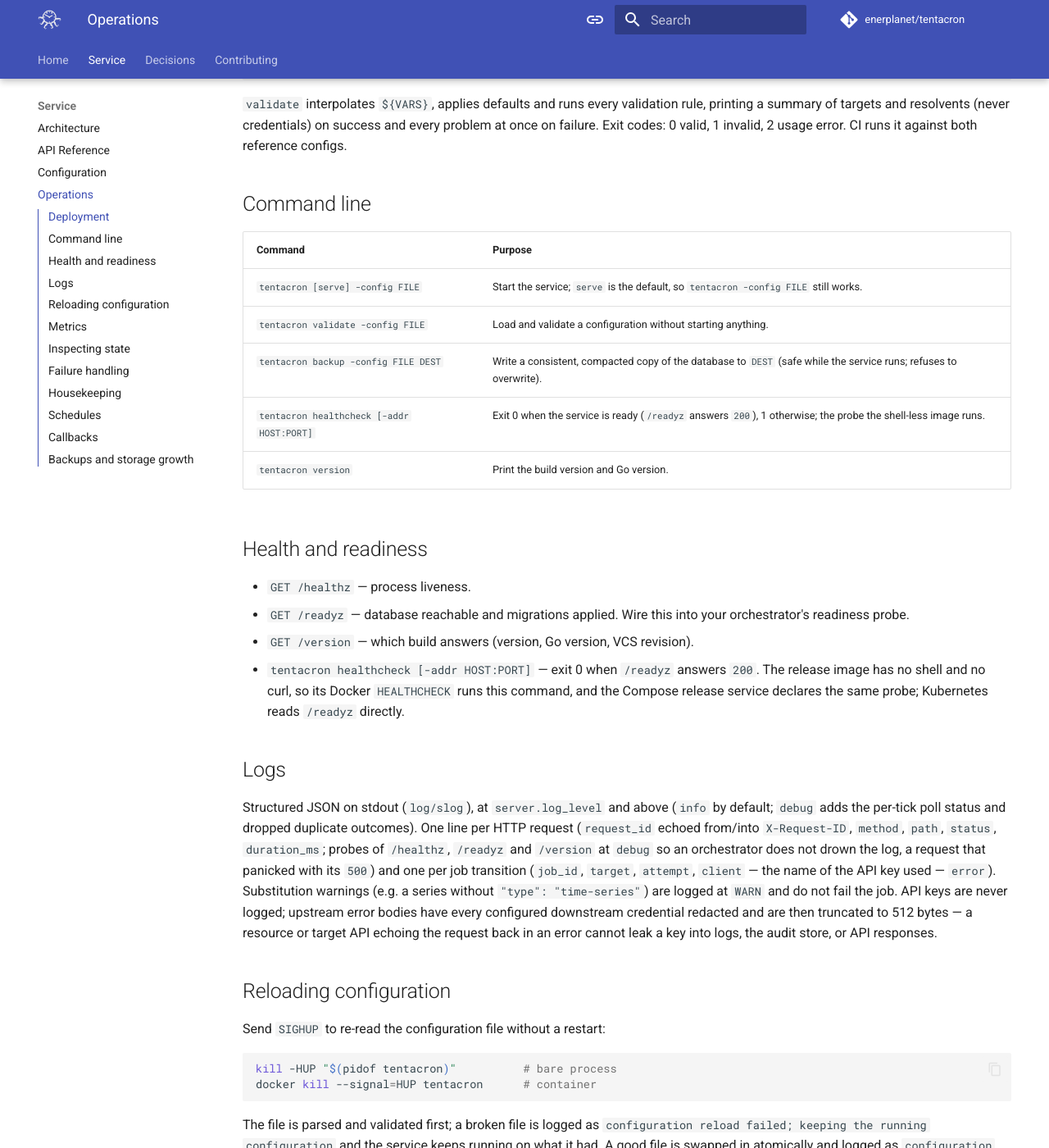
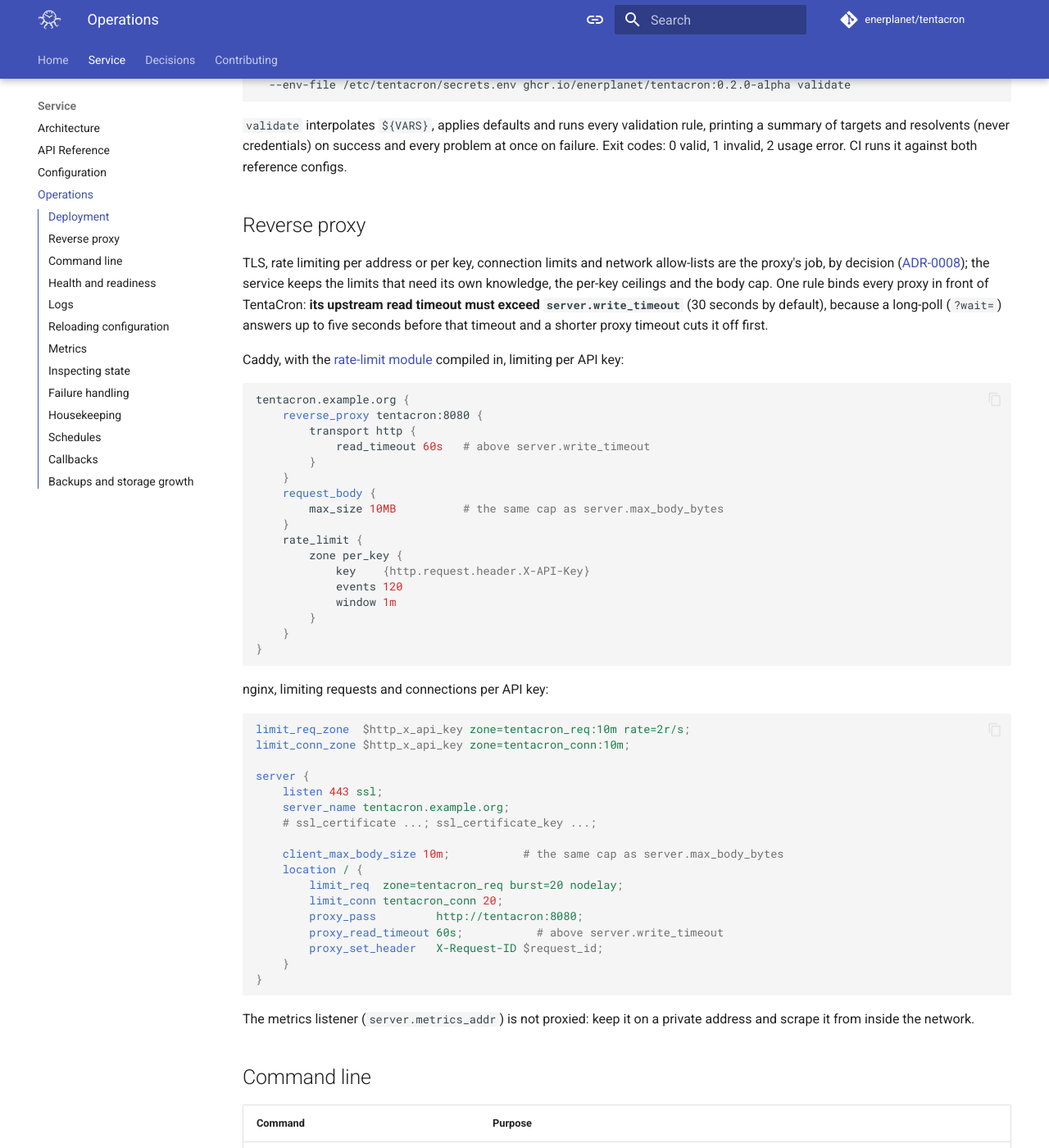
Before and after one commit to enerplanet/TentaCron, an MkDocs documentation site: the page built from docs/operations.md, in a window 1280 px wide and 1400 px high, scrolled down 1223 px. Shown: the whole window at 82% size. Built offline with MkDocs 1.6.1 and Material for MkDocs 9.7.7, drawn with Linux system fonts in a browser that asks for light colours; comment, search, counter and statistics services are not loaded; some of the changed text lies outside the part shown.

Commit message:
docs: record the reverse-proxy boundary as ADR-0008
The service has no rate limiting, no TLS and no connection limits, and the
documentation mentioned TLS at the proxy in passing; whether the rest was
a decision or an omission was not written down, so the question returned
with every deployment and every review. ADR-0008 draws the line: what
needs the service's own knowledge — keys, queue depths, priorities —
stays inside as the per-key ceilings; everything a proxy can judge on its
own moves in front of it. The operations page gains working Caddy and
nginx configurations with per-key limits and the one rule every proxy
must follow here: an upstream read timeout above server.write_timeout,
or long-polls are cut off before they answer.

````diff
--- a/docs/impl-plan/v0.3.0-alpha.html
+++ b/docs/impl-plan/v0.3.0-alpha.html
@@ -696,7 +696,7 @@
   <div class="item">
     <div class="meta">
       <div class="id">3.4</div>
-      <dl><dt>Status</dt><dd><span class="pill neutral" data-status>Planned</span></dd><dt>Kind</dt><dd><span class="pill neutral">Decision</span></dd><dt>Size</dt><dd>S</dd><dt>Files</dt><dd class="files">docs/decisions/0008-reverse-proxy-boundary.md (new)<br>docs/decisions/README.md<br>docs/operations.md<br>mkdocs.yml</dd></dl>
+      <dl><dt>Status</dt><dd><span class="pill ok" data-status>Done</span></dd><dt>Kind</dt><dd><span class="pill neutral">Decision</span></dd><dt>Size</dt><dd>S</dd><dt>Files</dt><dd class="files">docs/decisions/0008-reverse-proxy-boundary.md (new)<br>docs/decisions/README.md<br>docs/operations.md<br>mkdocs.yml</dd></dl>
     </div>
     <div class="body">
       <h3>Record the reverse-proxy boundary as ADR-0008</h3>
--- a/docs/operations.md
+++ b/docs/operations.md
@@ -12,7 +12,9 @@
   gates that would trigger it, and its shape, are recorded in
   [ADR-0006](decisions/0006-postgres-decision-gate.md).
 - **TLS at the proxy.** TentaCron listens on plain HTTP; put it behind a
-  reverse proxy (Caddy, nginx, Traefik) for TLS and rate limiting.
+  reverse proxy (Caddy, nginx, Traefik) for TLS, rate limiting and
+  connection limits — see [Reverse proxy](#reverse-proxy) for working
+  configurations and the one timeout rule the proxy must follow.
 - **Secrets via environment.** The YAML config references `${VARS}`; supply
   them through your orchestrator's secret mechanism. Startup fails fast if a
   referenced variable is unset, and the reference config needs
@@ -67,6 +69,65 @@
 rule, printing a summary of targets and resolvents (never credentials) on
 success and every problem at once on failure. Exit codes: 0 valid, 1
 invalid, 2 usage error. CI runs it against both reference configs.
+
+## Reverse proxy
+
+TLS, rate limiting per address or per key, connection limits and network
+allow-lists are the proxy's job, by decision
+([ADR-0008](decisions/0008-reverse-proxy-boundary.md)); the service keeps
+the limits that need its own knowledge, the per-key ceilings and the body
+cap. One rule binds every proxy in front of TentaCron: **its upstream read
+timeout must exceed `server.write_timeout`** (30 seconds by default),
+because a long-poll (`?wait=`) answers up to five seconds before that
+timeout and a shorter proxy timeout cuts it off first.
+
+Caddy, with the [rate-limit module](https://github.com/mholt/caddy-ratelimit)
+compiled in, limiting per API key:
+
+```caddyfile
+tentacron.example.org {
+    reverse_proxy tentacron:8080 {
+        transport http {
+            read_timeout 60s   # above server.write_timeout
+        }
+    }
+    request_body {
+        max_size 10MB          # the same cap as server.max_body_bytes
+    }
+    rate_limit {
+        zone per_key {
+            key    {http.request.header.X-API-Key}
+            events 120
+            window 1m
+        }
+    }
+}
+```
+
+nginx, limiting requests and connections per API key:
+
+```nginx
+limit_req_zone  $http_x_api_key zone=tentacron_req:10m rate=2r/s;
+limit_conn_zone $http_x_api_key zone=tentacron_conn:10m;
+
+server {
+    listen 443 ssl;
+    server_name tentacron.example.org;
+    # ssl_certificate ...; ssl_certificate_key ...;
+
+    client_max_body_size 10m;           # the same cap as server.max_body_bytes
+    location / {
+        limit_req  zone=tentacron_req burst=20 nodelay;
+        limit_conn tentacron_conn 20;
+        proxy_pass         http://tentacron:8080;
+        proxy_read_timeout 60s;           # above server.write_timeout
+        proxy_set_header   X-Request-ID $request_id;
+    }
+}
+```
+
+The metrics listener (`server.metrics_addr`) is not proxied: keep it on a
+private address and scrape it from inside the network.
 
 ## Command line
 
--- a/mkdocs.yml
+++ b/mkdocs.yml
@@ -137,6 +137,7 @@
       - ADR-0005 Per-target timeseries path: decisions/0005-per-target-timeseries-path.md
       - ADR-0006 Postgres decision gate: decisions/0006-postgres-decision-gate.md
       - ADR-0007 OpenAPI contract: decisions/0007-openapi-contract.md
+      - ADR-0008 Reverse-proxy boundary: decisions/0008-reverse-proxy-boundary.md
       - Template: decisions/0000-template.md
   - Contributing:
       - Branch Naming: getting-started/branch-naming.md
````
Also changed, not shown: CHANGELOG.md (+5 -0 lines), docs/decisions/0008-reverse-proxy-boundary.md (added, +49 -0 lines), docs/decisions/README.md (+1 -0 lines).
